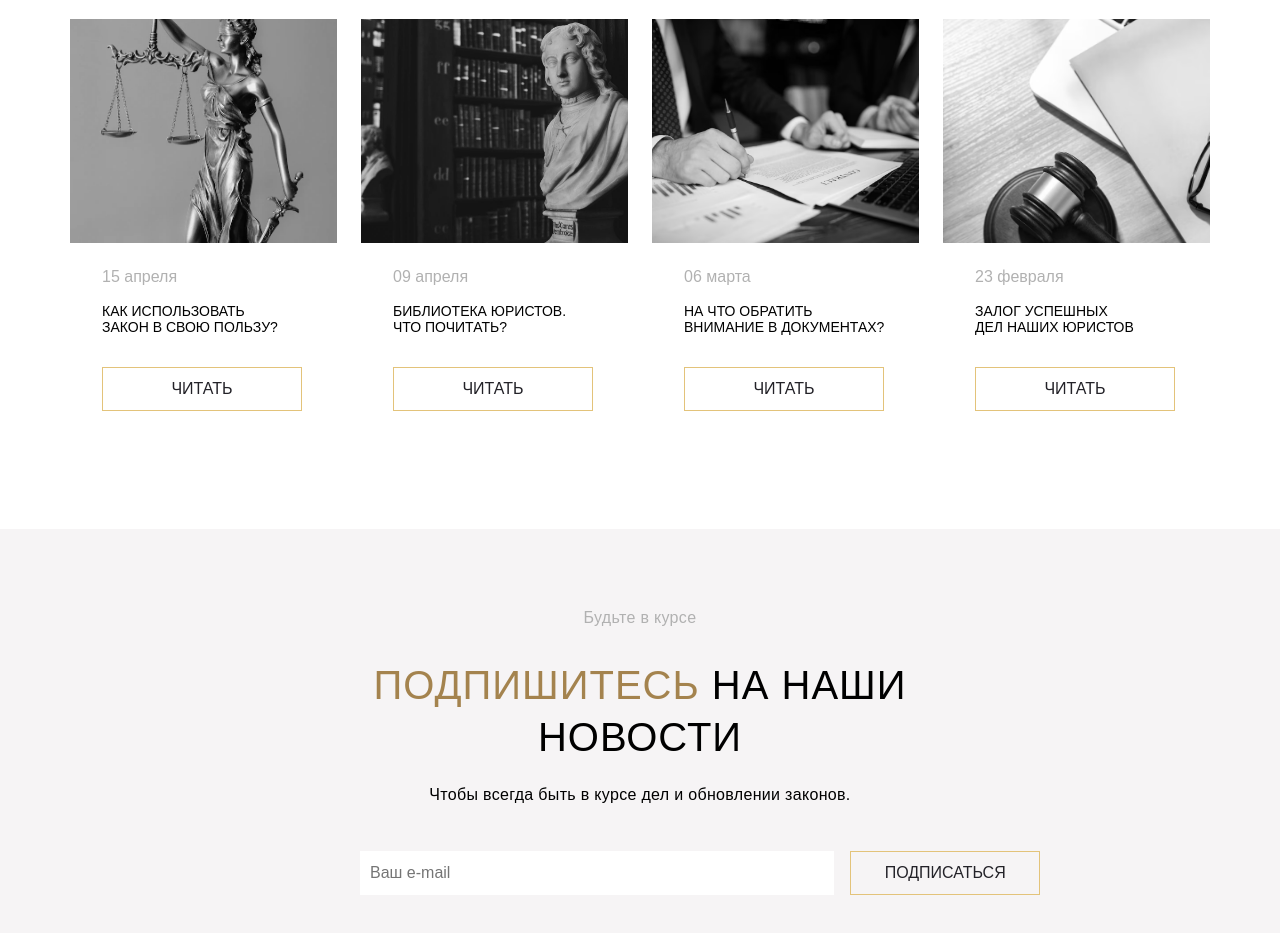
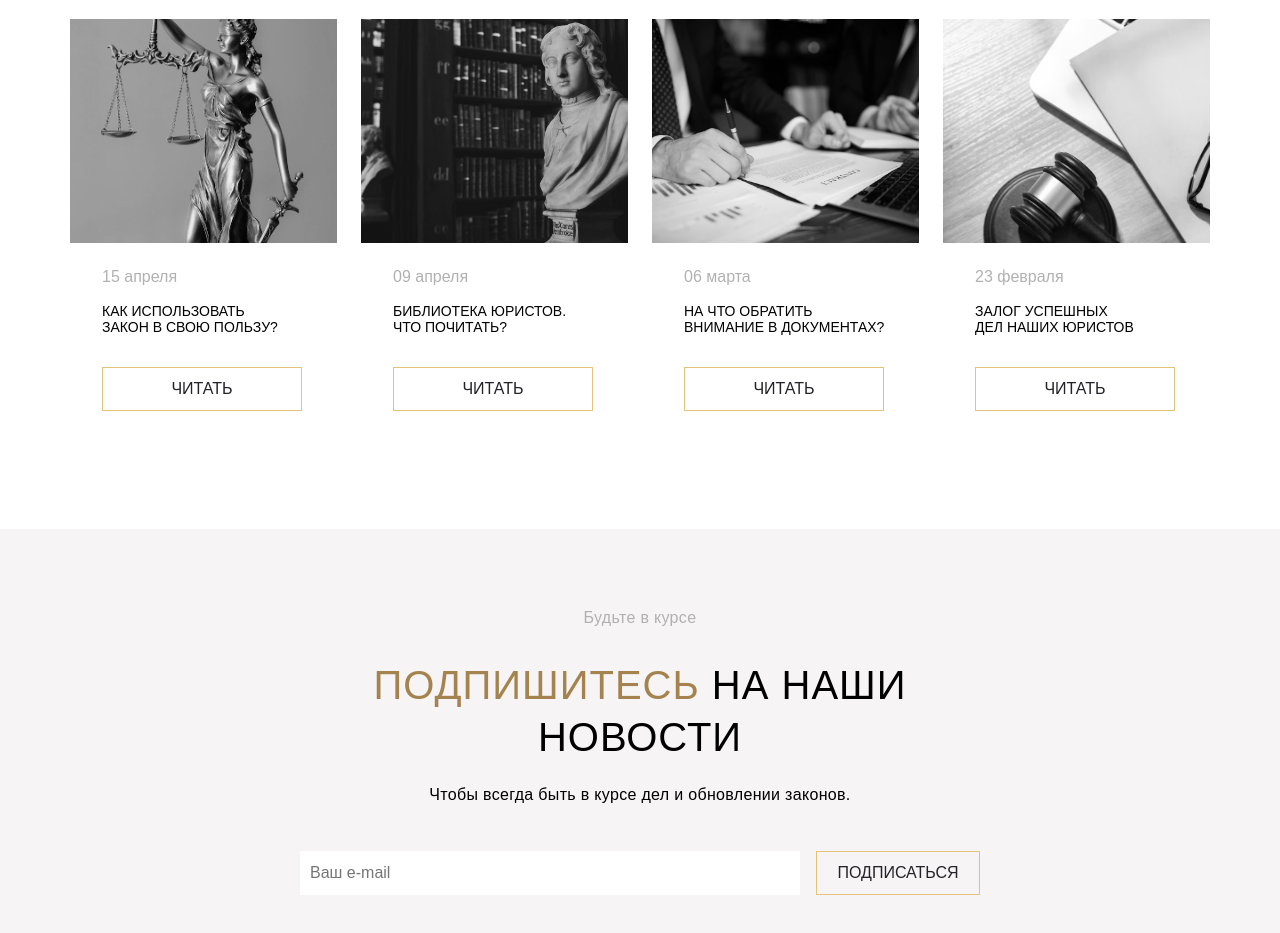
Before and after one commit to katsiarynaYaz/lawyer, a website built with Vite: page index.html in a window 1280 px wide. Shown: the part 3924-4857 px from the top of the page. Built offline with nearby package versions, Linux system fonts and the light colour scheme.

Commit message:
made edits

```diff
--- a/index.html
+++ b/index.html
@@ -408,17 +408,16 @@
           </p>
 
           <form class="subscribe-form">
-              <label for="email">Подпишитесь на наши новости</label>
-              <div class="subscribe-email-button">
+            <div class="subscribe-email-button">
+              <label>
                 <input
                   name="email"
-                  id="email"
                   class="subscribe-email"
                   placeholder="Ваш e-mail"
-                />
-                <button class="button" type="button">подписаться</button>
-              </div>
-            </form>
+              /></label>
+              <button class="button" type="button">подписаться</button>
+            </div>
+          </form>
         </section>
       </main>
     </div>
--- a/src/styles/subscribe.css
+++ b/src/styles/subscribe.css
@@ -15,9 +15,7 @@
 }
 
 .subscribe-form {
-  max-width: 720px;
-  position: relative;
-  left: 60px;
+    margin-inline: auto ;
 }
 
 .subscribe-email-button {
@@ -31,7 +29,3 @@
   border: none;
   padding-left: 10px;
 }
-
-.subscribe-form label {
-  display: none;
-}
```
